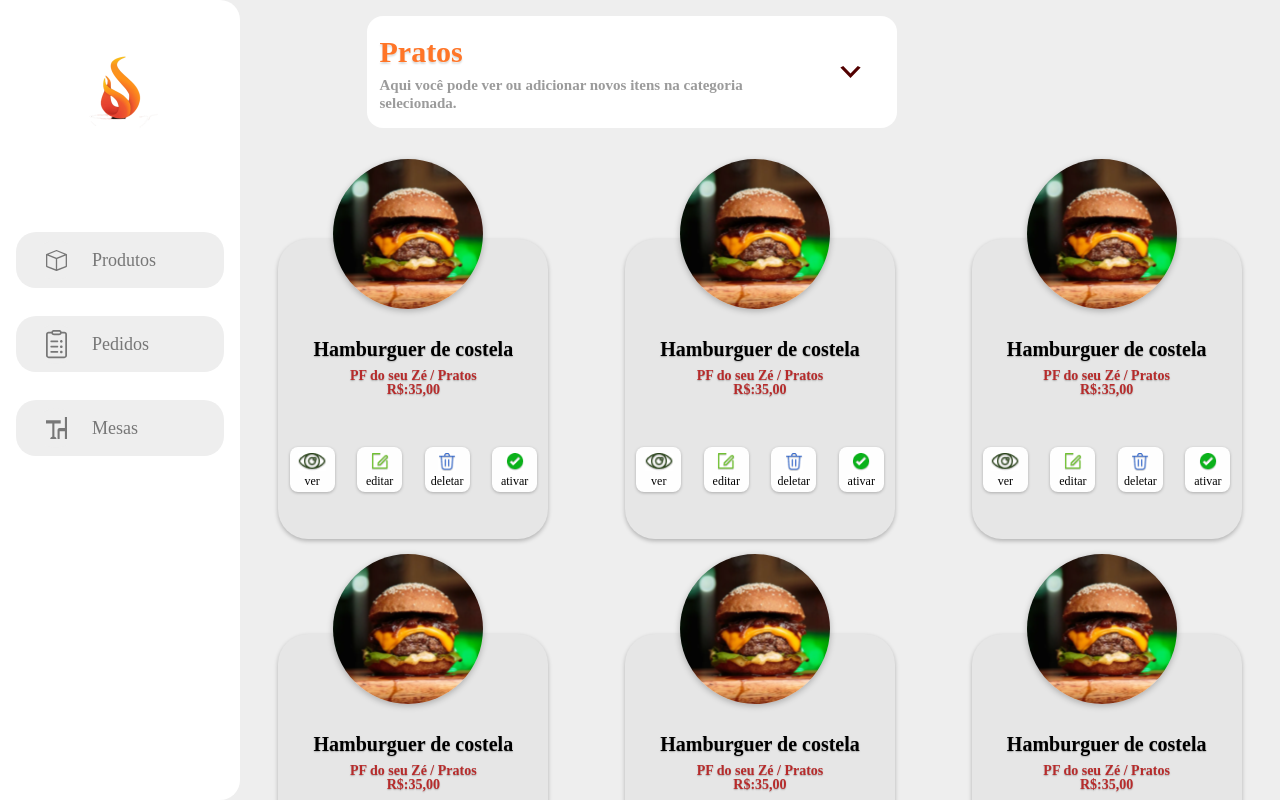
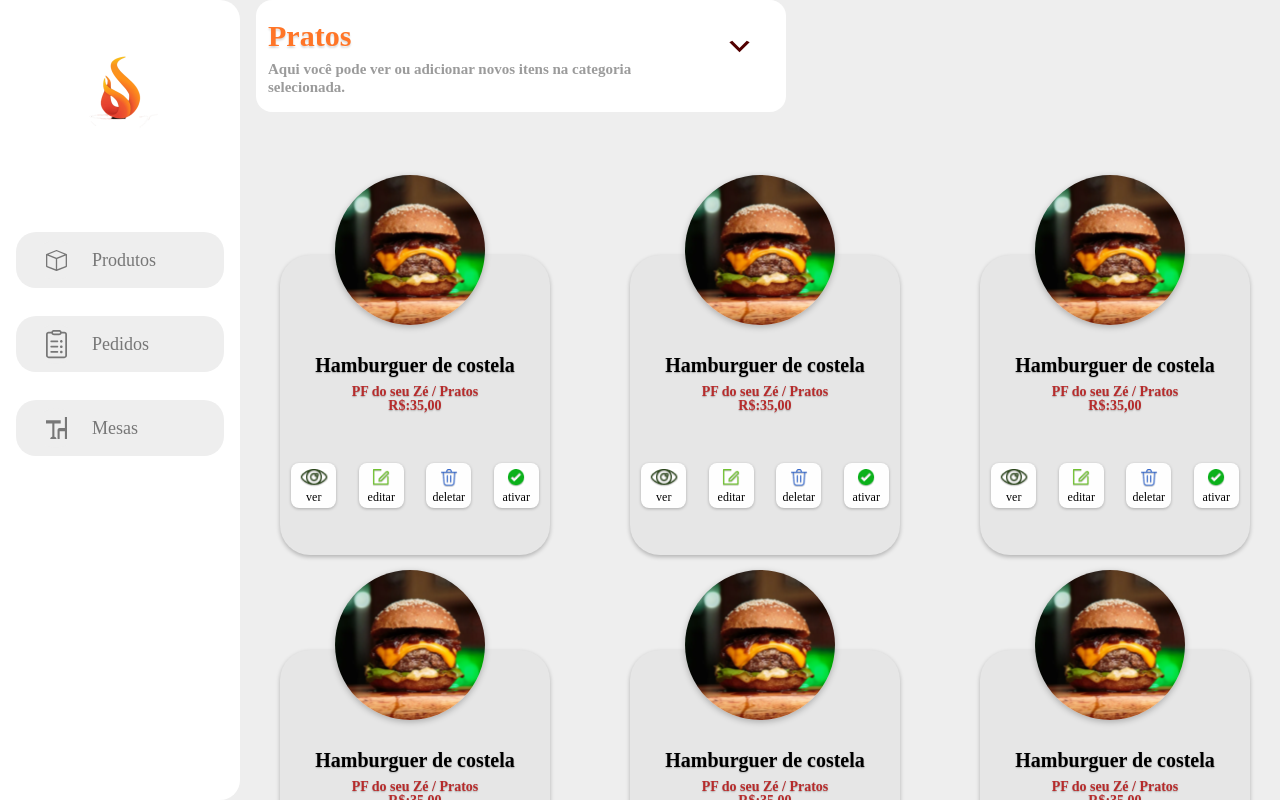
Before and after one commit to ducktechbr/foodsfun-frontend, a Next.js app: page /produtos in a window 1280 px wide. Shown: the top 800 px of the page. Built offline with nearby package versions, Linux system fonts and the light colour scheme; a web font is replaced by a local one.

Commit message:
ajuste de header fixo

```diff
--- a/package.json
+++ b/package.json
@@ -9,6 +9,7 @@
     "lint": "next lint"
   },
   "dependencies": {
+    "@headlessui/react": "^1.6.5",
     "next": "^12.1.6",
     "react": "18.1.0",
     "react-dom": "18.1.0"
--- a/src/components/Card/index.jsx
+++ b/src/components/Card/index.jsx
@@ -37,6 +37,7 @@ export default function Card(props) {
               className={`${styles.icons} flex flex-col justify-center items-center space-y-1`}
             >
               <div className="bg-enabled h-buttonBox w-buttonBox bg-center bg-no-repeat bg-cover bg-white" />
+
               <div className={`${styles.iconsText} bg-white`}>ativar</div>
             </button>
           </div>
--- a/src/components/Dropdown/index.js
+++ b/src/components/Dropdown/index.js
@@ -1,10 +1,13 @@
 import styles from "./styles.module.css";
 import Image from "next/image";
 import dash from "../../assets/dash.svg";
+import { Fragment } from "react";
+import { Menu, Transition } from "@headlessui/react";
 
 export function DropDown(props) {
   return (
-    <div className="h-28 w-dropdownHeader bg-themeWhite rounded-2xl p-3 flex">
+    <Menu as="div" className="relative inline-block text-left z-50 rounded-2xl">
+      <Menu.Button className="h-28 w-dropdownHeader bg-themeWhite rounded-2xl p-3 flex">
         <div className="bg-themeWhite">
           <h1
             className={`${styles.textH1} flex items-center text-themeOrange bg-themeWhite`}
@@ -14,12 +17,53 @@ export function DropDown(props) {
           <p
             className={`${styles.textP} flex items-center text-xs bg-themeWhite`}
           >
-          Aqui você pode ver ou adicionar novos itens na categoria selecionada.
+            Aqui você pode ver ou adicionar novos itens na categoria
+            selecionada.
           </p>
         </div>
         <div className="bg-themeWhite flex items-center m-5">
           <Image src={dash} alt="dash" className="bg-themeWhite" />
         </div>
+      </Menu.Button>
+
+      <Transition
+        as={Fragment}
+        enter="transition ease-out duration-100"
+        enterFrom="transform opacity-0 scale-95"
+        enterTo="transform opacity-100 scale-100"
+        leave="transition ease-in duration-75"
+        leaveFrom="transform opacity-100 scale-100"
+        leaveTo="transform opacity-0 scale-95"
+      >
+        <Menu.Items className="origin-top-right absolute right-0 mt-2 w-56 rounded-2xl shadow-lg bg-themeWhite ring-1 ring-black ring-opacity-5 focus:outline-none p-3">
+          <div className="py-1 flex flex-col bg-themeWhite ">
+            <Menu.Item>
+              <a
+                href="#"
+                className="bg-themeWhite hover:text-themeGray transition-all duration-500 ease-in-out"
+              >
+                Bebidas
+              </a>
+            </Menu.Item>
+            <Menu.Item>
+              <a
+                href="#"
+                className="bg-themeWhite hover:text-themeGray transition-all duration-500 ease-in-out"
+              >
+                Sobremesa
+              </a>
+            </Menu.Item>
+            <Menu.Item>
+              <a
+                href="#"
+                className="bg-themeWhite hover:text-themeGray transition-all duration-500 ease-in-out"
+              >
+                Pizzas
+              </a>
+            </Menu.Item>
           </div>
+        </Menu.Items>
+      </Transition>
+    </Menu>
   );
 }
--- a/src/components/Dropdown/styles.module.css
+++ b/src/components/Dropdown/styles.module.css
@@ -5,6 +5,7 @@
   font-size: 30px;
   line-height: 48px;
   text-shadow: 0px 2px 2px rgba(0, 0, 0, 0.15);
+  text-align: left;
 }
 .textP {
   font-family: "Inter";
@@ -12,7 +13,6 @@
   font-weight: 600;
   font-size: 15px;
   line-height: 18px;
-  display: flex;
-  align-items: center;
   color: #9b9b9b;
+  text-align: left;
 }
--- a/src/pages/produtos/index.js
+++ b/src/pages/produtos/index.js
@@ -7,13 +7,11 @@ export default function Pedidos() {
   return (
     <div className="flex">
       <NavBar />
-      <div className="grid md:grid-cols-2 lg:grid-cols-3 2xl:grid-cols-4 3xl:grid-cols-5 ml-60 w-full place-items-center">
-        <div className="md:col-span-2 lg:col-span-3 2xl:col-span-4 3xl:col-span-5 flex justify-around w-full mt-4 mb-4">
+      <div>
+        <div className="fixed z-50 left-64 rounded-2xl">
           <DropDown />
-          <div>
-            <h1></h1>
         </div>
-        </div>
+        <div className="grid md:grid-cols-2 lg:grid-cols-3 2xl:grid-cols-4 3xl:grid-cols-5 ml-60 w-full place-items-center mt-40">
           <Card />
           <Card />
           <Card />
@@ -28,5 +26,15 @@ export default function Pedidos() {
           <AddButton />
         </div>
       </div>
+    </div>
   );
 }
+
+{
+  /* <div className="md:col-span-2 lg:col-span-3 2xl:col-span-4 3xl:col-span-5 flex justify-around w-full mt-4 mb-4">
+<DropDown />
+<div>
+  <h1></h1>
+</div>
+</div> */
+}
```
Also changed, not shown: 1 other file (tests, documents, lock files or other folders). Lines whose indentation alone changed are shown as unchanged.
